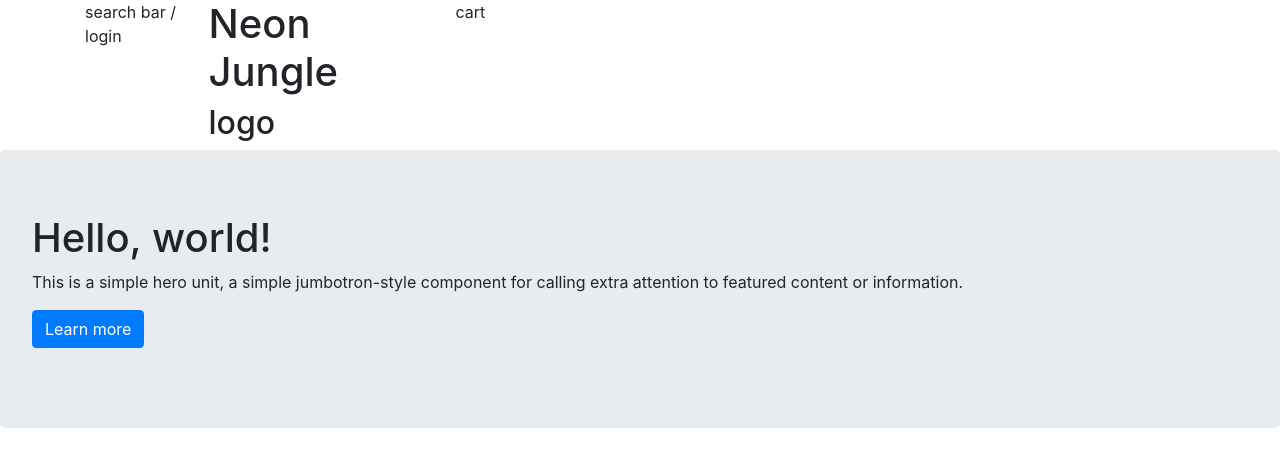
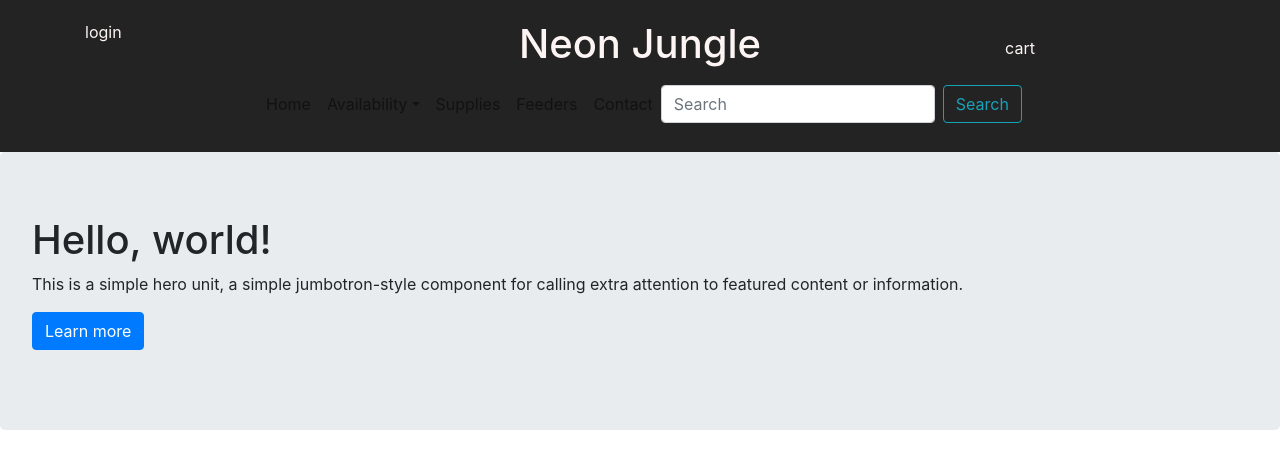
Before and after one commit to matty-bennett/neon-jungle, a React (Create React App) app: page / in a window 1280 px wide. Shown: the top 468 px of the page. Built offline with nearby package versions, Linux system fonts and the light colour scheme.

Commit message:
added basic navbar

```diff
--- a/src/components/Header/index.js
+++ b/src/components/Header/index.js
@@ -1,24 +1,51 @@
 import React from 'react';
+import '../../index.css'
 import Container from 'react-bootstrap/Container';
 import Row from 'react-bootstrap/Row';
 import Col from 'react-bootstrap/Col';
+import Navbar from 'react-bootstrap/Navbar';
+import Form from 'react-bootstrap/Form';
+import FormControl from 'react-bootstrap/FormControl';
+import Button from 'react-bootstrap/Button';
+import Nav from 'react-bootstrap/Nav';
+import NavDropdown from 'react-bootstrap/NavDropdown';
 
 
 function Header() {
      return (
-         <div>
-            <Container className="d-flex">
-                <Row className="d-flex justify-content-center">
-                    <Col>
-                        search bar / login
+         <div className="header">
+            <Container>
+                <Row className="d-flex justify-content-between">
+                    <Col className="align-items-center justify-content-center">
+                        login
                     </Col>
-                    <Col xs={6}>
+                    <Col className="d-flex justify-content-center">
                         <h1>Neon Jungle</h1>
-                        <h2> logo  </h2>
                     </Col>
-                    <Col>
+                    <Col className="d-flex align-items-center justify-content-center">
                         cart
                     </Col>
+                </Row>
+                <Row className="justify-content-center">
+                    <Navbar>
+                        <Nav className="mr-auto">
+                            <Nav.Link href="#home">Home</Nav.Link>
+                            <NavDropdown title="Availability" id="navbarScrollingDropdown">
+                                <NavDropdown.Item href="#action3">Frogs</NavDropdown.Item>
+                                <NavDropdown.Item href="#action4">Geckos</NavDropdown.Item>
+                                <NavDropdown.Item href="#action5">Snakes</NavDropdown.Item>
+                                <NavDropdown.Item href="#action5">Lizards</NavDropdown.Item>
+                                <NavDropdown.Item href="#action5">Plants</NavDropdown.Item>
+                            </NavDropdown>
+                            <Nav.Link href="#pricing">Supplies</Nav.Link>
+                            <Nav.Link href="#pricing">Feeders</Nav.Link>
+                            <Nav.Link href="#pricing">Contact</Nav.Link>
+                            <Form inline>
+                                <FormControl type="text" placeholder="Search" className="mr-sm-2" />
+                                <Button variant="outline-info">Search</Button>
+                            </Form>
+                        </Nav>
+                    </Navbar>
                 </Row>
             </Container>
          </div>
--- a/src/components/Hero/index.js
+++ b/src/components/Hero/index.js
@@ -1,6 +1,8 @@
 import React from 'react';
 import { Jumbotron } from 'react-bootstrap';
+import '../../index.css'
 import Button from 'react-bootstrap/Button';
+
 
 function Hero() {
     return (
--- a/src/index.css
+++ b/src/index.css
@@ -11,3 +11,13 @@ code {
   font-family: source-code-pro, Menlo, Monaco, Consolas, 'Courier New',
     monospace;
 }
+
+.header {
+  background-color: rgb(36, 35, 35);
+  color: rgb(253, 244, 244);
+  padding: 20px 0 20px 0;
+}
+
+.nav {
+  color: white;
+}
```
